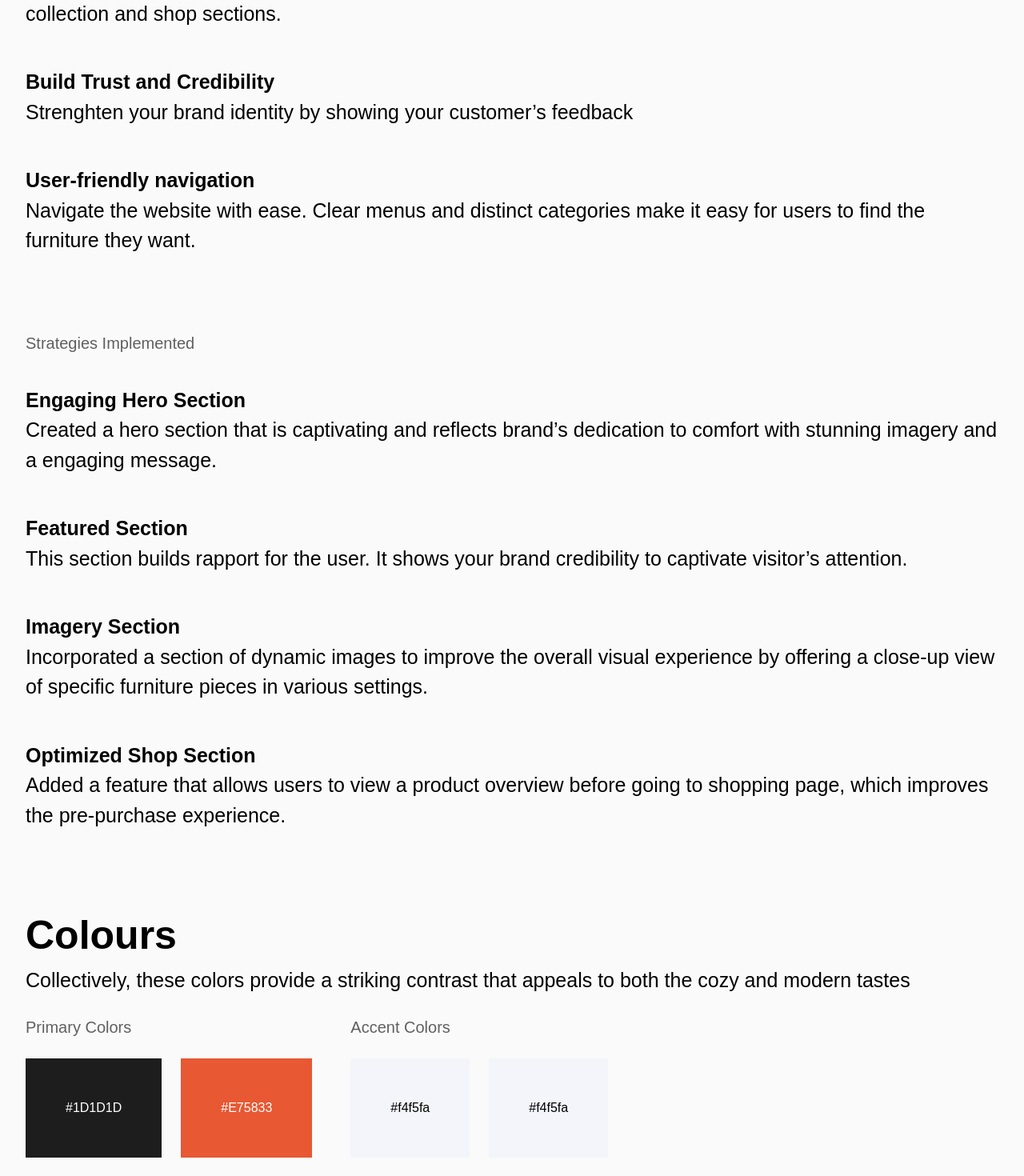
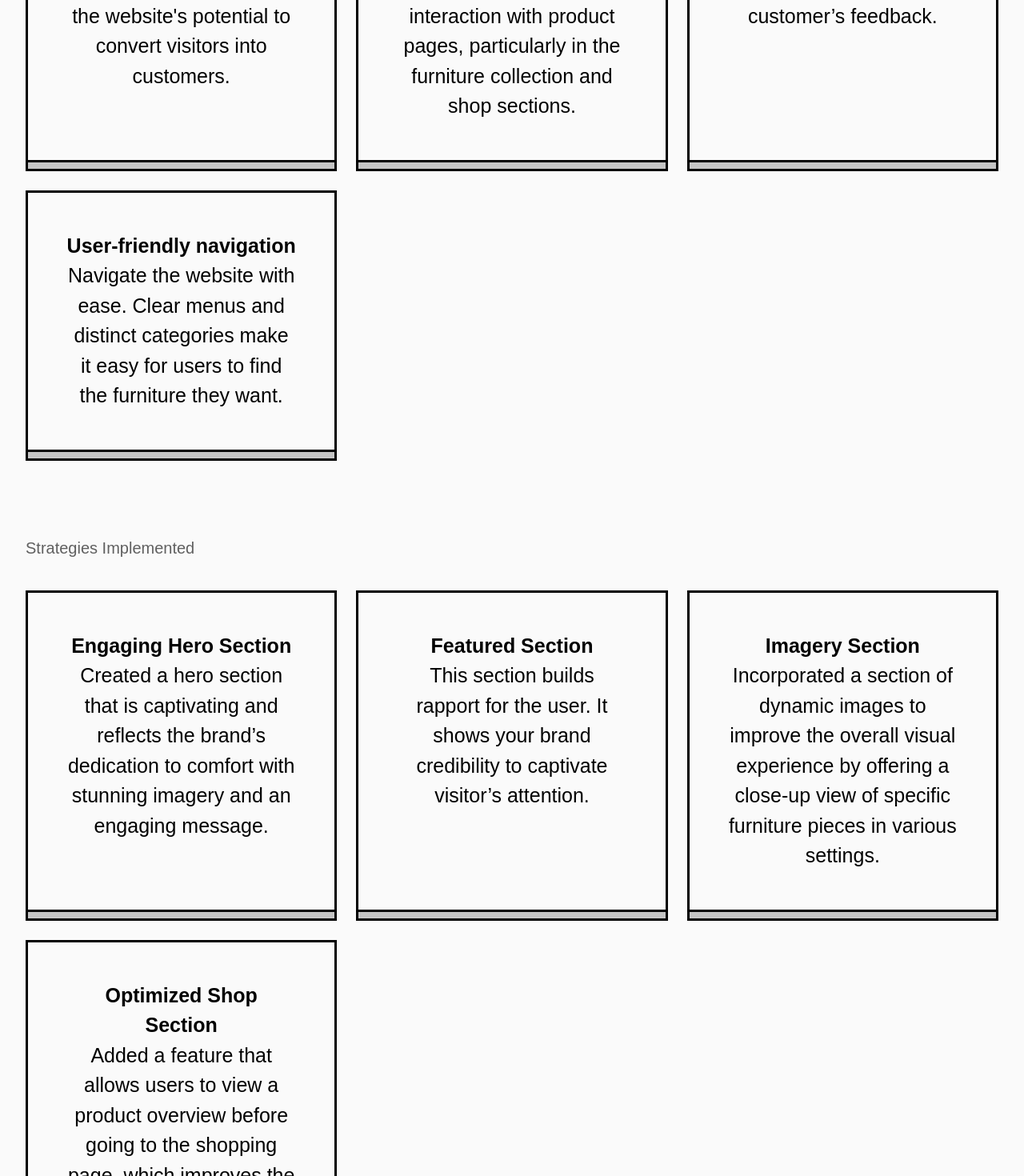
Before and after one commit to Drinooo/portfolio-retro, a React (Vite) app: page /case-study/1 in a window 1280 px wide. Shown: the part 1080-2550 px from the top of the page at 80% size. Built offline with nearby package versions, Linux system fonts and the light colour scheme; a web font is replaced by a local one; what taos would draw is missing.

Commit message:
UI changes in Case Study page

```diff
--- a/src/pages/CaseStudy.jsx
+++ b/src/pages/CaseStudy.jsx
@@ -1,19 +1,17 @@
-import { Typography } from "@material-tailwind/react";
+import { Card, CardBody } from "@material-tailwind/react";
 import React, { Fragment } from "react";
 import { useParams } from "react-router-dom";
 import { CONTENT } from "../utils/CaseStudies";
 import { motion } from "framer-motion";
-import CopyToClipboard from "react-copy-to-clipboard";
 
 const CaseStudy = () => {
   const { id } = useParams();
 
   const caseStudy = CONTENT[id];
-
-  const copy = {
-    value: "",
-    copied: false,
-  };
+  const objectivesData = CONTENT[id].objectives;
+  const strategiesData = CONTENT[id].strategies;
+  const primaryColorsData = CONTENT[id].design.primaryColors;
+  const accentColorsData = CONTENT[id].design.accentColors;
 
   return (
     <Fragment>
@@ -59,78 +57,48 @@ const CaseStudy = () => {
           {/* OBJECTIVES */}
           <div className="space-y-[38px]">
             <p className="text-gray2 text-caption">Objectives</p>
-            <div className="space-y-[48px]">
-              <div>
+            <div className="grid lg:grid-cols-3 sm:grid-cols-1 gap-4">
+              {objectivesData.map((objective, index) => (
+                <Card
+                  className="w-full shadow-none bg-transparent border-3 rounded-none"
+                  key={index}
+                >
+                  <CardBody className="text-center h-full">
                     <p className="text-black text-body2 font-semibold">
-                  {caseStudy.objectiveTitle1}
+                      {objective.title}
                     </p>
-                <h6 className="text-black text-body2">
-                  {caseStudy.objectiveDesc1}
-                </h6>
-              </div>
-              <div>
-                <p className="text-black text-body2 font-semibold">
-                  {caseStudy.objectiveTitle2}
+                    <p className="text-black text-body2">
+                      {objective.description}
                     </p>
-                <h6 className="text-black text-body2">
-                  {caseStudy.objectiveDesc2}
-                </h6>
-              </div>
-              <div>
-                <p className="text-black text-body2 font-semibold">
-                  {caseStudy.objectiveTitle3}
-                </p>
-                <h6 className="text-black text-body2">
-                  {caseStudy.objectiveDesc3}
-                </h6>
-              </div>
-              <div>
-                <p className="text-black text-body2 font-semibold">
-                  {caseStudy.objectiveTitle4}
-                </p>
-                <h6 className="text-black text-body2">
-                  {caseStudy.objectiveDesc4}
-                </h6>
-              </div>
+                  </CardBody>
+                  <div className="border-t-3"></div>
+                  <div className="border-gray border-4"></div>
+                </Card>
+              ))}
             </div>
           </div>
 
           {/* STRATEGIES IMPLEMENTED */}
           <div className="space-y-[38px]">
             <p className="text-gray2 text-caption">Strategies Implemented</p>
-            <div className="space-y-[48px]">
-              <div>
+            <div className="grid lg:grid-cols-3 sm:grid-cols-1 gap-4">
+              {strategiesData.map((strategy, index) => (
+                <Card
+                  className="w-full shadow-none bg-transparent border-3 rounded-none"
+                  key={index}
+                >
+                  <CardBody className="text-center h-full">
                     <p className="text-black text-body2 font-semibold">
-                  {caseStudy.strategiesTitle1}
+                      {strategy.title}
                     </p>
-                <h6 className="text-black text-body2">
-                  {caseStudy.strategiesDesc1}
-                </h6>
-              </div>
-              <div>
-                <p className="text-black text-body2 font-semibold">
-                  {caseStudy.strategiesTitle2}
+                    <p className="text-black text-body2">
+                      {strategy.description}
                     </p>
-                <h6 className="text-black text-body2">
-                  {caseStudy.strategiesDesc2}
-                </h6>
-              </div>
-              <div>
-                <p className="text-black text-body2 font-semibold">
-                  {caseStudy.strategiesTitle3}
-                </p>
-                <h6 className="text-black text-body2">
-                  {caseStudy.strategiesDesc3}
-                </h6>
-              </div>
-              <div>
-                <p className="text-black text-body2 font-semibold">
-                  {caseStudy.strategiesTitle4}
-                </p>
-                <h6 className="text-black text-body2">
-                  {caseStudy.strategiesDesc4}
-                </h6>
-              </div>
+                  </CardBody>
+                  <div className="border-t-3"></div>
+                  <div className="border-gray border-4"></div>
+                </Card>
+              ))}
             </div>
           </div>
 
@@ -146,43 +114,26 @@ const CaseStudy = () => {
               <div className="space-y-4">
                 <p className="text-gray2 text-caption">Primary Colors</p>
                 <div className="flex gap-[24px]">
+                  {primaryColorsData.map((item, index) => (
                     <div
-                    className="p-[50px]"
-                    style={{ background: caseStudy.primaryColor1 }}
-                  >
-                    <p className={`text-${caseStudy.contrastText1}`}>
-                      {caseStudy.primaryColor1}
-                    </p>
-                  </div>
-                  <div
-                    className="p-[50px]"
-                    style={{ background: caseStudy.primaryColor2 }}
-                  >
-                    <p className={`text-${caseStudy.contrastText1}`}>
-                      {caseStudy.primaryColor2}
-                    </p>
+                      key={index}
+                      className="p-[100px]"
+                      style={{ background: item }}
+                    ></div>
+                  ))}
                 </div>
               </div>
-              </div>
+
               <div className="space-y-4">
                 <p className="text-gray2 text-caption">Accent Colors</p>
                 <div className="flex gap-[24px]">
+                  {accentColorsData.map((item, index) => (
                     <div
-                    className="p-[50px]"
-                    style={{ background: caseStudy.accentColor1 }}
-                  >
-                    <p className={`text-${caseStudy.contrastText2}`}>
-                      {caseStudy.accentColor1}
-                    </p>
-                  </div>
-                  <div
-                    className="p-[50px]"
-                    style={{ background: caseStudy.accentColor2 }}
-                  >
-                    <p className={`text-${caseStudy.contrastText2}`}>
-                      {caseStudy.accentColor2}
-                    </p>
-                  </div>
+                      key={index}
+                      className="p-[100px]"
+                      style={{ background: item }}
+                    ></div>
+                  ))}
                 </div>
               </div>
             </div>
--- a/src/utils/CaseStudies.jsx
+++ b/src/utils/CaseStudies.jsx
@@ -7,43 +7,68 @@ export const CONTENT = {
     platform: "Responsive Website",
     role: "Lead Designer",
 
-    objectiveTitle1: "Increase Conversation Rates",
-    objectiveDesc1:
-      "Optimize the user experience to improve the website's potential to convert visitors into customers.",
+    objectives: [
+      {
+        title: "Increase Conversation Rates",
+        description:
+          "Optimize the user experience to improve the website's potential to convert visitors into customers.",
+      },
+      {
+        title: "Enhance User Engagement",
+        description:
+          "Increase users' time spent on the website and interaction with product pages, particularly in the furniture collection and shop sections.",
+      },
+      {
+        title: "Build Trust and Credibility",
+        description:
+          "Strengthen your brand identity by showing your customer’s feedback.",
+      },
+      {
+        title: "User-friendly navigation",
+        description:
+          "Navigate the website with ease. Clear menus and distinct categories make it easy for users to find the furniture they want.",
+      },
+    ],
 
-    objectiveTitle2: "Enhance User Engagement",
-    objectiveDesc2:
-      "Increase users time spent on the website and interaction with product pages, particularly in the furniture collection and shop sections.",
-
-    objectiveTitle3: "Build Trust and Credibility",
-    objectiveDesc3:
-      "Strenghten your brand identity by showing your customer’s feedback ",
-
-    objectiveTitle4: "User-friendly navigation",
-    objectiveDesc4:
-      "Navigate the website with ease. Clear menus and distinct categories make it easy for users to find the furniture they want.",
-
-    strategiesTitle1: "Engaging Hero Section",
-    strategiesDesc1:
-      "Created a hero section that is captivating and reflects brand’s dedication to comfort with stunning imagery and a engaging message.",
-
-    strategiesTitle2: "Featured Section",
-    strategiesDesc2:
-      "This section builds rapport for the user. It shows your brand credibility to captivate visitor’s attention.",
-
-    strategiesTitle3: "Imagery Section",
-    strategiesDesc3:
-      "Incorporated a section of dynamic images to improve the overall visual experience by offering a close-up view of specific furniture pieces in various settings.",
-
-    strategiesTitle4: "Optimized Shop Section",
-    strategiesDesc4:
-      "Added a feature that allows users to view a product overview before going to shopping page, which improves the pre-purchase experience.",
+    strategies: [
+      {
+        title: "Engaging Hero Section",
+        description:
+          "Created a hero section that is captivating and reflects the brand’s dedication to comfort with stunning imagery and an engaging message.",
+      },
+      {
+        title: "Featured Section",
+        description:
+          "This section builds rapport for the user. It shows your brand credibility to captivate visitor’s attention.",
+      },
+      {
+        title: "Imagery Section",
+        description:
+          "Incorporated a section of dynamic images to improve the overall visual experience by offering a close-up view of specific furniture pieces in various settings.",
+      },
+      {
+        title: "Optimized Shop Section",
+        description:
+          "Added a feature that allows users to view a product overview before going to the shopping page, which improves the pre-purchase experience.",
+      },
+    ],
 
     colorDesc:
       "Collectively, these colors provide a striking contrast that appeals to both the cozy and modern tastes",
 
     contrastText1: "white",
     contrastText2: "black",
+
+    design: {
+      colorDesc:
+        "Collectively, these colors provide a striking contrast that appeals to both cozy and modern tastes.",
+      contrastText: ["white", "black"],
+      primaryColors: ["#1D1D1D", "#E75833"],
+      accentColors: ["#f4f5fa", "#f4f5fa"],
+      fontFamily: "Bebas Neue",
+      fontDesc:
+        "Bebas Neue, a typeface with a jet black, bold, uppercase design that speaks volumes. It radiates confidence and modernity, making each heading a stand-alone piece that skillfully leads you through our carefully chosen selections.",
+    },
 
     primaryColor1: "#1D1D1D",
     primaryColor2: "#E75833",
```
Lines whose indentation alone changed are shown as unchanged.
